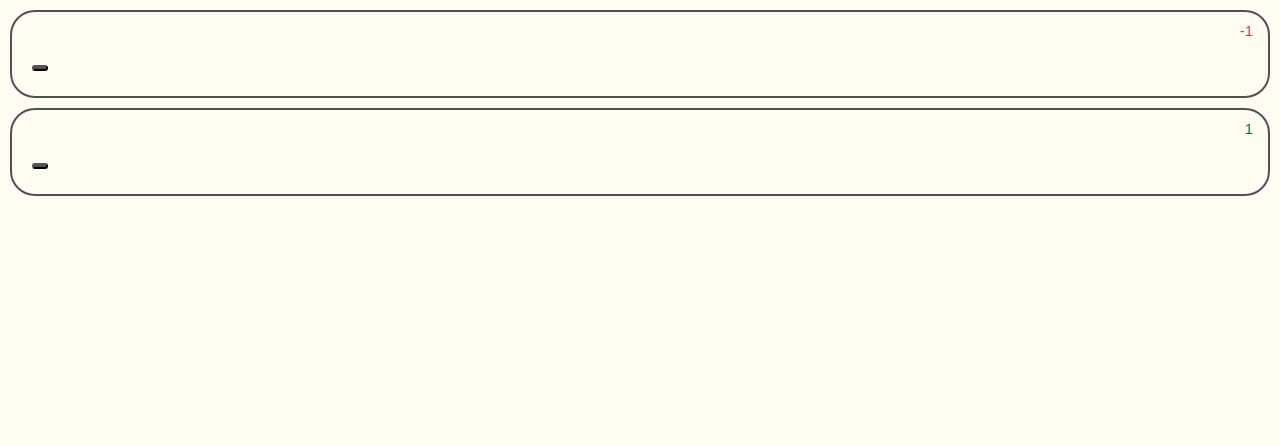
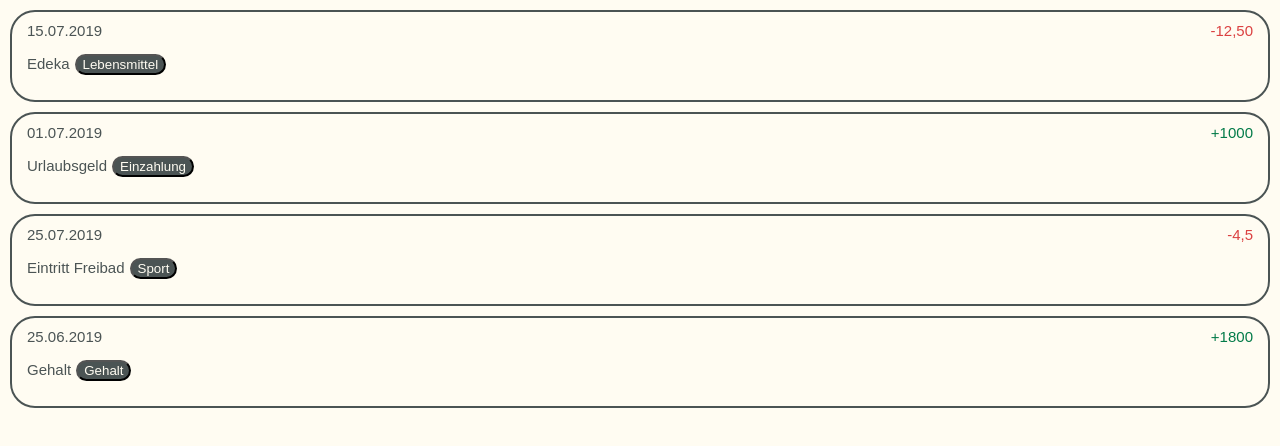
Before and after one commit to kathrinnoack/my-money, a React (Create React App) app: page / in a window 1280 px wide. Shown: the top 446 px of the page. Built offline with nearby package versions, Linux system fonts and the light colour scheme.

Commit message:
render mock data in app.js

```diff
--- a/src/app/App.js
+++ b/src/app/App.js
@@ -1,13 +1,12 @@
 import React from "react";
 import GlobalStyles from "./GlobalStyles";
-import ListItem from "../components/ListItem";
+import List from "../pages/List";
 
 function App() {
   return (
     <div>
       <GlobalStyles />
-      <ListItem amount="-1" />
-      <ListItem amount="1" />
+      <List />
     </div>
   );
 }
--- a/src/components/ListItem.js
+++ b/src/components/ListItem.js
@@ -36,16 +36,13 @@ const StyledTag = styled.button`
 `;
 
 function ListItem({ date, amount, description, tag }) {
-  console.log(typeof Number(amount));
   return (
     <>
       <StyledList>
         <>
           <StyledListHead>
             <StyledDate>{date}</StyledDate>
-            <StyledAmount amount={amount}>
-              {amount.replace(".", ",")}
-            </StyledAmount>
+            <StyledAmount amount={amount}>{amount}</StyledAmount>
           </StyledListHead>
           <StyledDescription>
             {description}
--- a/src/pages/List.js
+++ b/src/pages/List.js
@@ -0,0 +1,22 @@
+import React from "react";
+import listData from "./__mock__/list.json";
+import ListItem from "../components/ListItem.js";
+
+function List() {
+  const [list, setList] = React.useState(listData);
+  console.log(list);
+  function renderListItem(list) {
+    return (
+      <ListItem
+        date={list.date}
+        description={list.description}
+        amount={list.amount.replace(".", ",")}
+        tag={list.tag}
+      />
+    );
+  }
+
+  return list.map(item => renderListItem(item));
+}
+
+export default List;
--- a/src/pages/__mock__/list.json
+++ b/src/pages/__mock__/list.json
@@ -2,22 +2,29 @@
   {
     "type": "expense",
     "date": "15.07.2019",
-    "descriptipon": "Edeka",
+    "description": "Edeka",
     "amount": "-12.50",
     "tag": "Lebensmittel"
   },
   {
     "type": "income",
     "date": "01.07.2019",
-    "descriptipon": "Urlaubsgeld",
+    "description": "Urlaubsgeld",
     "amount": "+1000",
     "tag": "Einzahlung"
   },
   {
     "type": "expense",
     "date": "25.07.2019",
-    "descriptipon": "Eintritt Freibad",
+    "description": "Eintritt Freibad",
     "amount": "-4.5",
     "tag": "Sport"
+  },
+  {
+    "type": "income",
+    "date": "25.06.2019",
+    "description": "Gehalt",
+    "amount": "+1800",
+    "tag": "Gehalt"
   }
 ]
```
